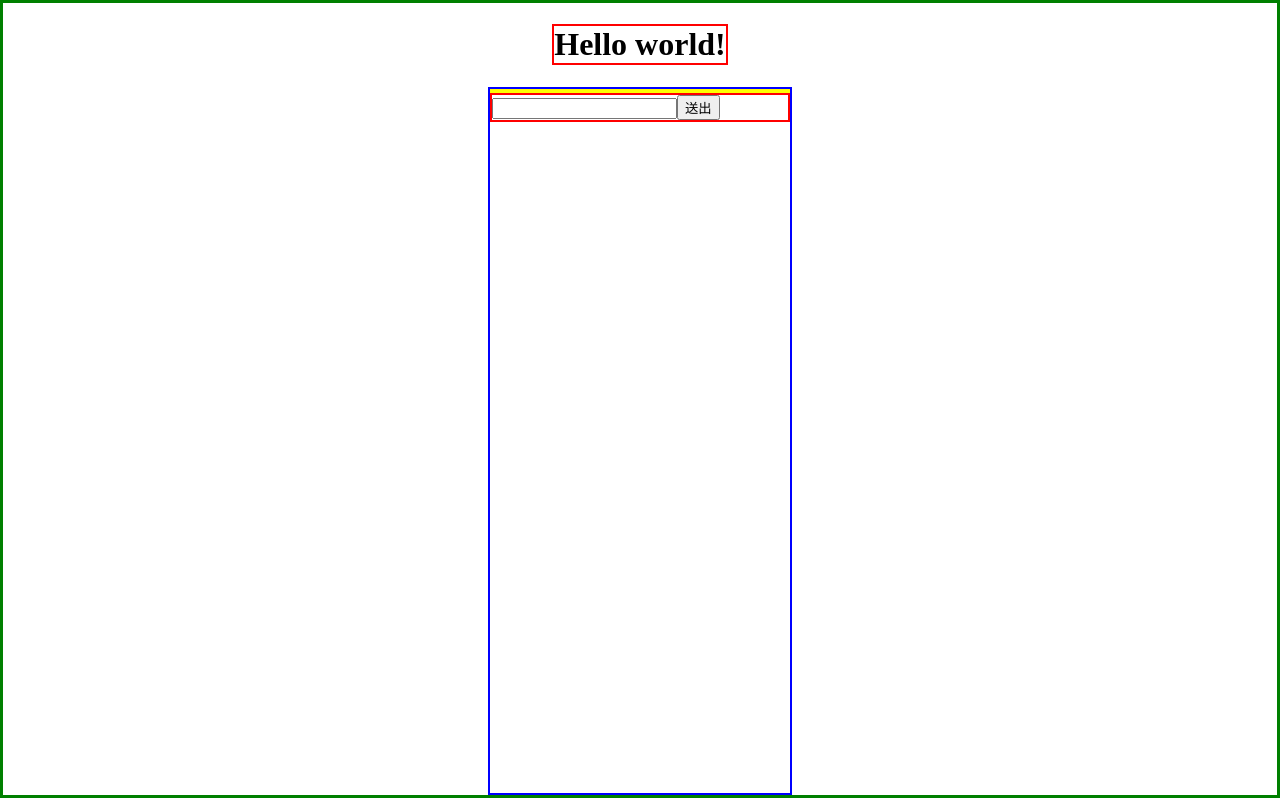
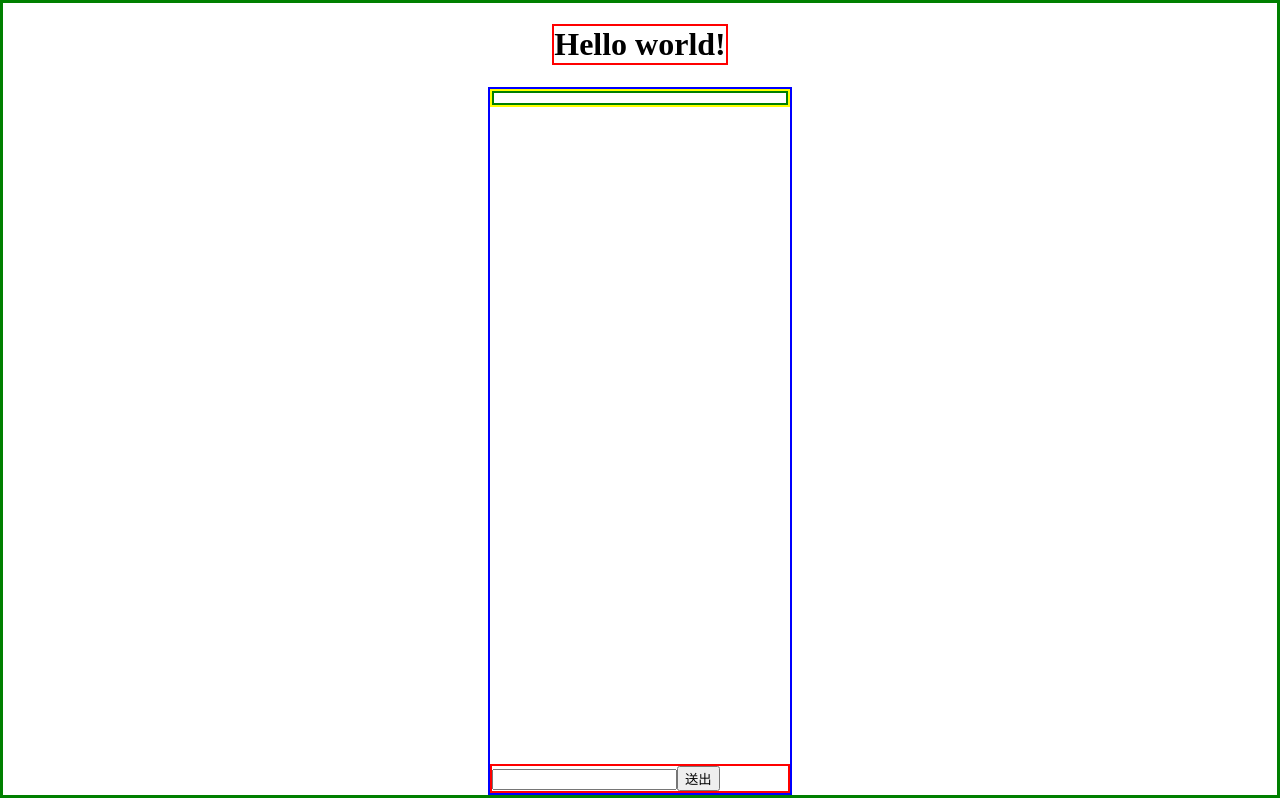
Before and after one commit to croissant0517/zotty-chat, a React (Vite) app in the folder client/: page / in a window 1280 px wide. Both pictures are taken after a click on the button "送出". Built offline with nearby package versions, Linux system fonts and the light colour scheme.

Commit message:
feat: add ui layout

```diff
--- a/client/src/App.js
+++ b/client/src/App.js
@@ -5,27 +5,30 @@ export function App() {
   const [text, setText] = useState("");
   const [messages, setMessages] = useState([]);
 
-  useEffect(() => {
-    console.log({ messages });
-  }, [messages]);
-
   return (
     <div className={styles.wrapper}>
       <h1 className={styles.test}>Hello world!</h1>
       <div className={styles.chatWrapper}>
         <div className={styles.chatBox}>
-          {messages.length > 0 &&
-            messages.map((item, index) => {
-              <div key={"message-" + index}>{item}</div>;
-            })}
+          {messages.map((item, index) => {
+            return (
+              <div
+                key={"message-" + index}
+                className={`${styles.message} ${
+                  index % 2 === 0 ? styles.right : ""
+                }`}
+              >
+                {item}
+              </div>
+            );
+          })}
         </div>
         <div className={styles.textBox}>
           <input value={text} onChange={(e) => setText(e.target.value)} />
           <button
             onClick={() => {
-              console.log({ text, messages });
-              const newMsg = messages.push(text);
-              setMessages(newMsg);
+              setMessages([...messages, text]);
+              setText("");
             }}
           >
             送出
--- a/client/src/App.module.scss
+++ b/client/src/App.module.scss
@@ -16,10 +16,19 @@ body {
   border: 2px solid blue;
   width: 300px;
   height: 90vh;
+  display: flex;
+  flex-direction: column;
+  justify-content: space-between;
 }
 
 .chatBox {
   border: 2px solid yellow;
+  .message {
+    padding: 5px;
+  }
+  .right {
+    border: 2px solid green;
+  }
 }
 
 .textBox {
```
